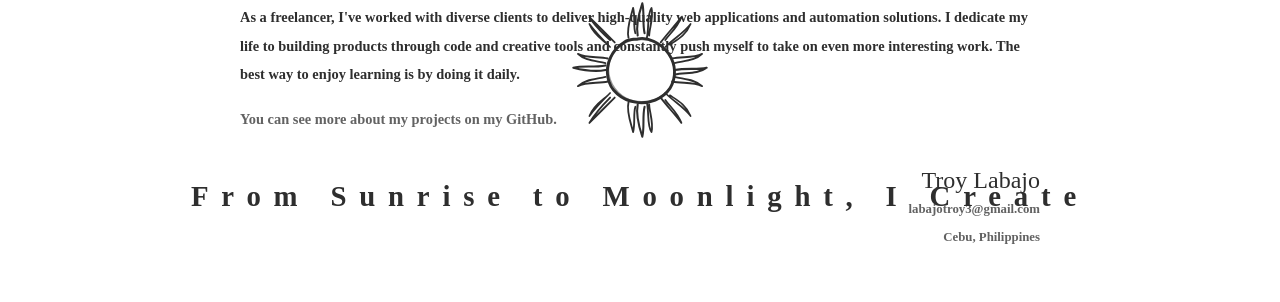
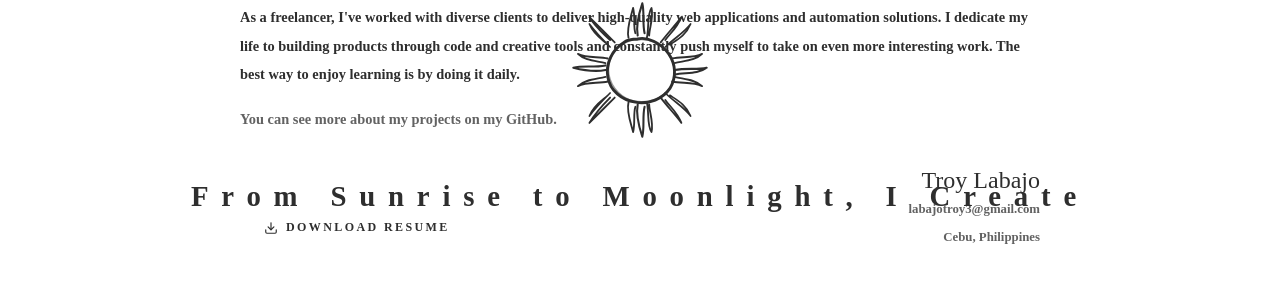
Before and after one commit to troyuu/myPortfolio, a React (Vite) app: page / in a window 1280 px wide. Shown: the part 2036-2338 px from the top of the page. Built offline with nearby package versions, Linux system fonts and the light colour scheme; no server answers.

Commit message:
add resume

```diff
--- a/src/components/sections/AboutSection.jsx
+++ b/src/components/sections/AboutSection.jsx
@@ -44,11 +44,37 @@ export default function AboutSection() {
           {ABOUT.note}
         </p>
 
-        {/* Name/info — text-align: right, Montserrat 1.5rem */}
-        <div className="mt-8 text-right">
-          <p className="font-heading text-[1.5rem] font-normal">{SITE.name}</p>
-          <p className="text-[0.8rem] text-muted-foreground">{SITE.email}</p>
-          <p className="text-[0.8rem] text-muted-foreground">{SITE.location}</p>
+        {/* Footer row — Resume button (left) + Name/info (right) */}
+        <div className="mt-8 flex flex-col-reverse items-start justify-between gap-6 sm:flex-row sm:items-end">
+          <a
+            href="/Troy_Labajo_Resume.pdf"
+            download="Troy_Labajo_Resume.pdf"
+            className="inline-flex items-center gap-2 px-6 py-2.5 text-[0.75rem] font-semibold uppercase tracking-[0.15rem] text-foreground transition-all duration-300 hover:opacity-70"
+          >
+            <svg
+              xmlns="http://www.w3.org/2000/svg"
+              width="14"
+              height="14"
+              viewBox="0 0 24 24"
+              fill="none"
+              stroke="currentColor"
+              strokeWidth="2"
+              strokeLinecap="round"
+              strokeLinejoin="round"
+            >
+              <path d="M21 15v4a2 2 0 0 1-2 2H5a2 2 0 0 1-2-2v-4" />
+              <polyline points="7 10 12 15 17 10" />
+              <line x1="12" y1="15" x2="12" y2="3" />
+            </svg>
+            Download Resume
+          </a>
+
+          {/* Name/info — text-align: right, Montserrat 1.5rem */}
+          <div className="text-right">
+            <p className="font-heading text-[1.5rem] font-normal">{SITE.name}</p>
+            <p className="text-[0.8rem] text-muted-foreground">{SITE.email}</p>
+            <p className="text-[0.8rem] text-muted-foreground">{SITE.location}</p>
+          </div>
         </div>
       </div>
     </section>
```
Also changed, not shown: 1 other file (tests, documents, lock files or other folders).
